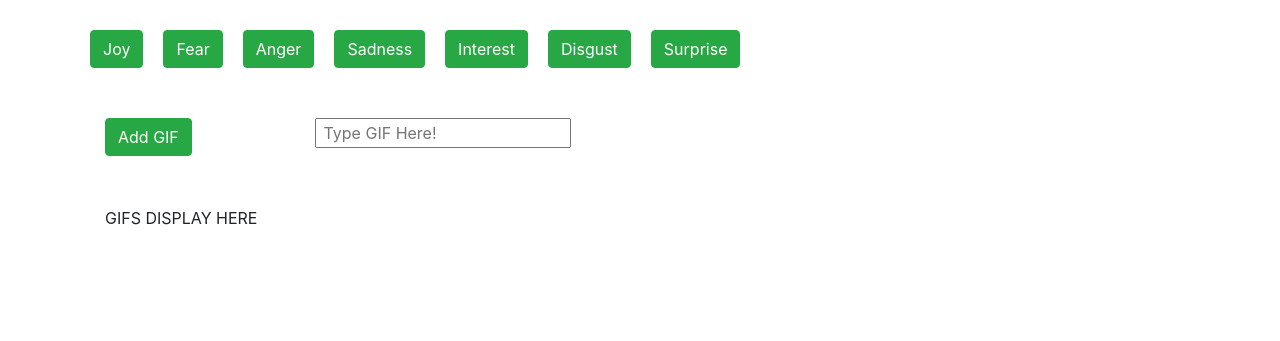
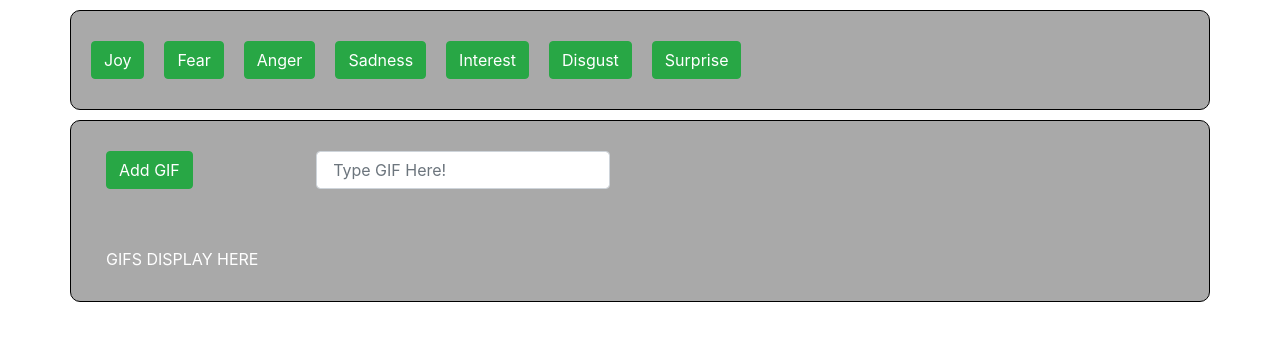
Before and after one commit to VINJROM/giftastic123, a PHP site: page / in a window 1280 px wide. Shown: the top 341 px of the page. Run offline with PHP 8.4, Linux system fonts and the light colour scheme; some libraries are stand-ins or nearby versions.

Commit message:
Style added

```diff
--- a/Assets/CSS/style.css
+++ b/Assets/CSS/style.css
@@ -4,6 +4,17 @@ form,
 input,
 p {
     margin: 10px;
+    color: white;
+}
+
+body {
+    background-color: white;
+}
+
+.container {
+    border-radius: 10px;
+    border: 1px black solid;
+    background-color: darkgrey;
 }
 
 #submit-button {
@@ -14,4 +25,6 @@ p {
     /* margin: 2px; */
 }
 
-.column-style {}
+.column-style {
+    color: darkslategrey;
+}
--- a/Assets/JS/giftastic.js
+++ b/Assets/JS/giftastic.js
@@ -8,8 +8,9 @@ var APIKEY = "B8COWoYL2EO5rDo97TV1aaTFQdaF8rma";
 
 // FUNCTIONS =================================================
 // Function re-renders HTML to display appropriate content
+var gif = $('')
+
 function displayGifInfo(gif) {
-
     // var gif = $(this).attr("data-name");
     var queryURL = "https://api.giphy.com/v1/gifs/search?q=" + gif + "&api_key=" + APIKEY + "&limit=10";
 
@@ -80,8 +81,8 @@ $("#add-gif").on("click", function(event) {
     // Calling renderButtons which handles the processing of our GIF array
     renderButtons();
 
-    // MUST DISPLAY GIF LOOP WHEN CLICKED
-    displayGifInfo(gif);
+    // Displays GIF when button added
+    // displayGifInfo(gif);
 
 });
 
--- a/index.html
+++ b/index.html
@@ -23,31 +23,31 @@
 
 <body>
     <div class="container">
+
         <!-- "Add GIF" button and text-box will display here -->
         <div class="row">
             <div class="col-lg-2">
-                <!-- Button triggers new GIF to be added -->
                 <wrapper class="column-style">
                     <button id="add-gif" class="btn btn-success btn-md" type="button" type="submit" value="Submit">Add GIF</button>
                 </wrapper>
             </div>
 
-            <!-- Search box -->
-            <div class="col-lg-8">
+            <!-- Search input-box -->
+            <div class="col-lg-6">
                 <wrapper class="column-style">
                     <label id="search-box">
-                    <input type="text" id="gif-input" placeholder=" Type GIF Here!">
-                </label>
+                         <input type="text" class="form-control" id="gif-input" placeholder=" Type GIF Here!">
+                    </label>
                 </wrapper>
             </div>
         </div>
+
         <!-- GIFs will be dumped here -->
         <div class="row">
             <div class="col-4">
                 <div class="gif" id="gifs-view">GIFS DISPLAY HERE</div>
             </div>
         </div>
-
     </div>
 </body>
 
```
Also changed, not shown: README.md.
